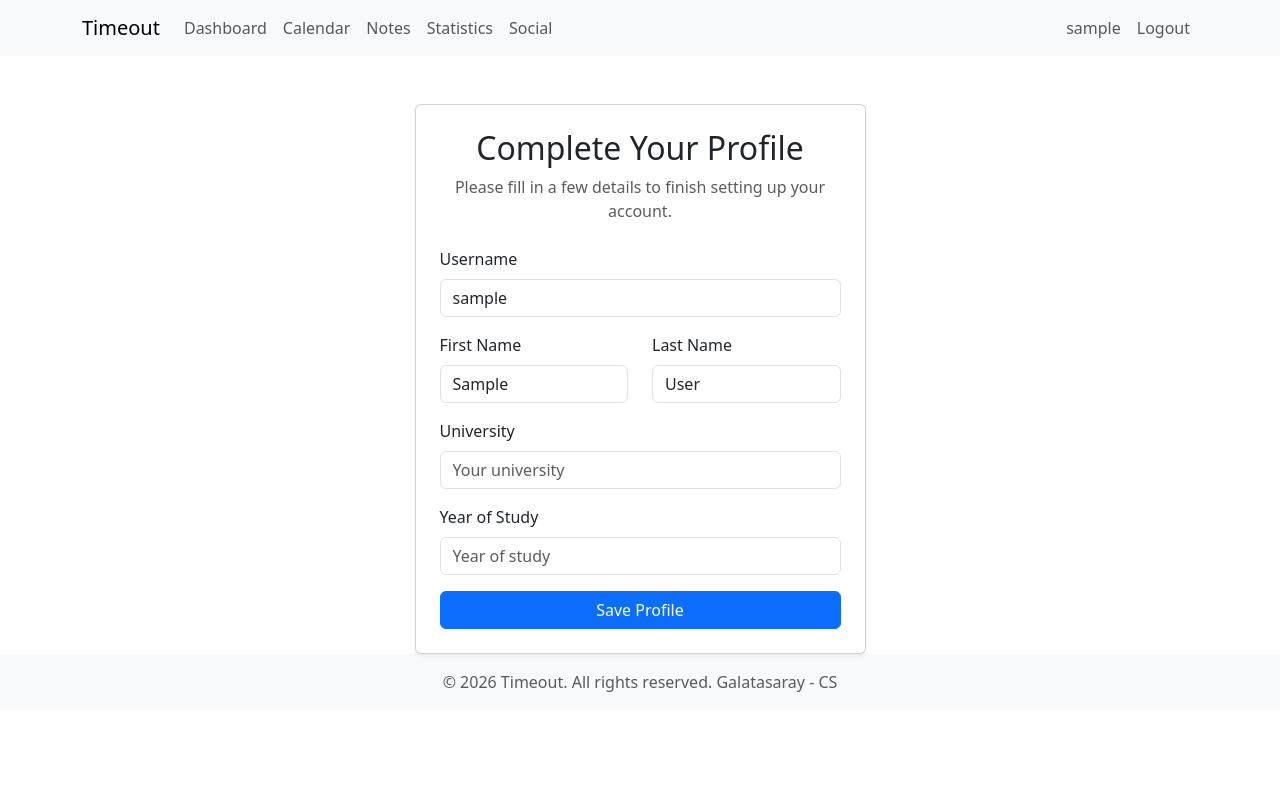
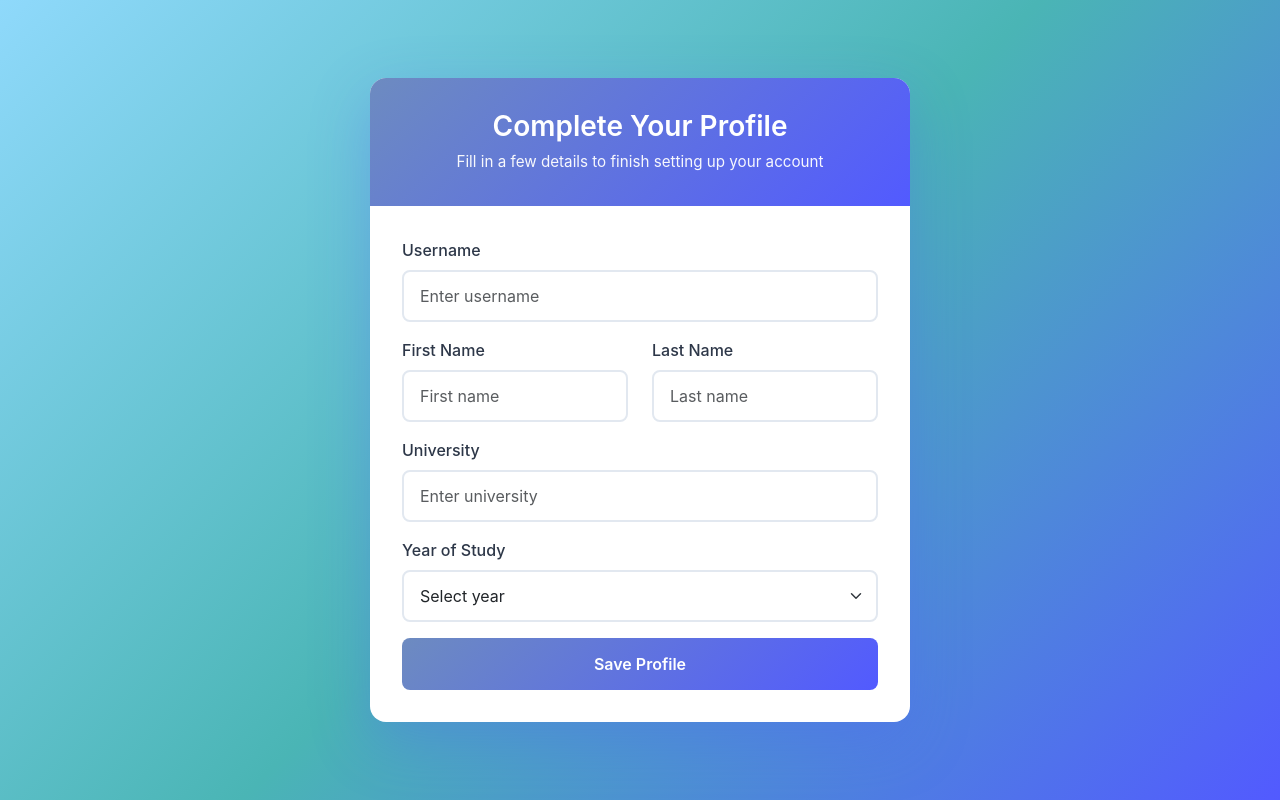
Before and after one commit to ozankaya4/Timeout, a Django app: page /complete-profile/ in a window 1280 px wide. Run offline with Django 5.2, Linux system fonts and the light colour scheme; the visitor is signed in with stand-in values (Sample User, id 1).

Commit message:
Update complete profile page with Neptune color palette

```diff
--- a/timeout/templates/auth/complete_profile.html
+++ b/timeout/templates/auth/complete_profile.html
@@ -1,87 +1,165 @@
-{% extends "base.html" %}
+<!DOCTYPE html>
+<html lang="en">
+<head>
+    <meta charset="UTF-8">
+    <meta name="viewport" content="width=device-width, initial-scale=1.0">
+    <title>Complete Your Profile - Timeout (Improved)</title>
+    <link href="https://cdn.jsdelivr.net/npm/bootstrap@5.3.0/dist/css/bootstrap.min.css" rel="stylesheet">
+    <style>
+        body {
+            margin: 0;
+            padding: 0;
+            font-family: -apple-system, BlinkMacSystemFont, 'Segoe UI', Roboto, 'Helvetica Neue', Arial, sans-serif;
+        }
 
-{% block title %}Complete Your Profile - Timeout{% endblock %}
+        .profile-container {
+            min-height: 100vh;
+            display: flex;
+            align-items: center;
+            justify-content: center;
+            background: linear-gradient(135deg, #8FD9FB 0%, #4AB5B5 50%, #525AFF 100%);
+            padding: 20px;
+        }
 
-{% block content %}
-<div class="row justify-content-center">
-    <div class="col-md-6 col-lg-5">
-        <div class="card shadow-sm mt-4">
-            <div class="card-body p-4">
-                <h2 class="card-title text-center mb-2">Complete Your Profile</h2>
-                <p class="text-muted text-center mb-4">
-                    Please fill in a few details to finish setting up your account.
-                </p>
+        .profile-card {
+            background: white;
+            border-radius: 16px;
+            box-shadow: 0 20px 60px rgba(82, 90, 255, 0.3);
+            overflow: hidden;
+            max-width: 540px;
+            width: 100%;
+            animation: slideUp 0.5s ease;
+        }
 
+        @keyframes slideUp {
+            from {
+                opacity: 0;
+                transform: translateY(30px);
+            }
+            to {
+                opacity: 1;
+                transform: translateY(0);
+            }
+        }
+
+        .profile-header {
+            background: linear-gradient(135deg, #6D8BC0 0%, #525AFF 100%);
+            padding: 2rem;
+            text-align: center;
+            color: white;
+        }
+
+        .profile-header h2 {
+            margin: 0;
+            font-weight: 600;
+            font-size: 1.75rem;
+        }
+
+        .profile-header p {
+            margin: 0.5rem 0 0 0;
+            opacity: 0.95;
+            font-size: 0.95rem;
+        }
+
+        .profile-body {
+            padding: 2rem;
+        }
+
+        .form-label {
+            font-weight: 500;
+            color: #2d3748;
+            margin-bottom: 0.5rem;
+        }
+
+        .form-control,
+        .form-select {
+            border: 2px solid #e2e8f0;
+            border-radius: 8px;
+            padding: 0.75rem 1rem;
+            font-size: 1rem;
+            transition: all 0.3s ease;
+            width: 100%;
+        }
+
+        .form-control:focus,
+        .form-select:focus {
+            border-color: #525AFF;
+            box-shadow: 0 0 0 3px rgba(82, 90, 255, 0.1);
+            outline: none;
+        }
+
+        .btn-save {
+            background: linear-gradient(135deg, #6D8BC0 0%, #525AFF 100%);
+            border: none;
+            border-radius: 8px;
+            padding: 0.875rem;
+            font-weight: 600;
+            font-size: 1rem;
+            transition: transform 0.2s ease, box-shadow 0.2s ease;
+            color: white;
+            cursor: pointer;
+        }
+
+        .btn-save:hover {
+            transform: translateY(-2px);
+            box-shadow: 0 10px 20px rgba(82, 90, 255, 0.3);
+            background: linear-gradient(135deg, #5a75b0 0%, #4248dd 100%);
+        }
+    </style>
+</head>
+<body>
+    <div class="profile-container">
+        <div class="profile-card">
+            <div class="profile-header">
+                <h2>Complete Your Profile</h2>
+                <p>Fill in a few details to finish setting up your account</p>
+            </div>
+
+            <div class="profile-body">
                 <form method="post" novalidate>
-                    {% csrf_token %}
-
-                    {% if form.non_field_errors %}
-                    <div class="alert alert-danger" role="alert">
-                        {% for error in form.non_field_errors %}
-                        <div>{{ error }}</div>
-                        {% endfor %}
-                    </div>
-                    {% endif %}
-
                     <!-- Username -->
                     <div class="mb-3">
                         <label for="id_username" class="form-label">Username</label>
-                        {{ form.username }}
-                        {% if form.username.errors %}
-                        <div class="invalid-feedback d-block">
-                            {% for error in form.username.errors %}{{ error }}{% endfor %}
-                        </div>
-                        {% endif %}
+                        <input type="text" class="form-control" id="id_username" name="username" placeholder="Enter username">
                     </div>
 
                     <!-- First Name & Last Name -->
                     <div class="row">
                         <div class="col-md-6 mb-3">
                             <label for="id_first_name" class="form-label">First Name</label>
-                            {{ form.first_name }}
-                            {% if form.first_name.errors %}
-                            <div class="invalid-feedback d-block">
-                                {% for error in form.first_name.errors %}{{ error }}{% endfor %}
-                            </div>
-                            {% endif %}
+                            <input type="text" class="form-control" id="id_first_name" name="first_name" placeholder="First name">
                         </div>
                         <div class="col-md-6 mb-3">
                             <label for="id_last_name" class="form-label">Last Name</label>
-                            {{ form.last_name }}
-                            {% if form.last_name.errors %}
-                            <div class="invalid-feedback d-block">
-                                {% for error in form.last_name.errors %}{{ error }}{% endfor %}
-                            </div>
-                            {% endif %}
+                            <input type="text" class="form-control" id="id_last_name" name="last_name" placeholder="Last name">
                         </div>
                     </div>
 
                     <!-- University -->
                     <div class="mb-3">
                         <label for="id_university" class="form-label">University</label>
-                        {{ form.university }}
-                        {% if form.university.errors %}
-                        <div class="invalid-feedback d-block">
-                            {% for error in form.university.errors %}{{ error }}{% endfor %}
-                        </div>
-                        {% endif %}
+                        <input type="text" class="form-control" id="id_university" name="university" placeholder="Enter university">
                     </div>
 
                     <!-- Year of Study -->
                     <div class="mb-3">
                         <label for="id_year_of_study" class="form-label">Year of Study</label>
-                        {{ form.year_of_study }}
-                        {% if form.year_of_study.errors %}
-                        <div class="invalid-feedback d-block">
-                            {% for error in form.year_of_study.errors %}{{ error }}{% endfor %}
-                        </div>
-                        {% endif %}
+                        <select class="form-select" id="id_year_of_study" name="year_of_study">
+                            <option value="">Select year</option>
+                            <option value="1">1st Year</option>
+                            <option value="2">2nd Year</option>
+                            <option value="3">3rd Year</option>
+                            <option value="4">4th Year</option>
+                            <option value="5">Graduate</option>
+                        </select>
                     </div>
 
-                    <button type="submit" class="btn btn-primary w-100">Save Profile</button>
+                    <button type="submit" class="btn btn-save w-100">
+                        Save Profile
+                    </button>
                 </form>
             </div>
         </div>
     </div>
-</div>
-{% endblock %}
+</body>
+</html>
```
